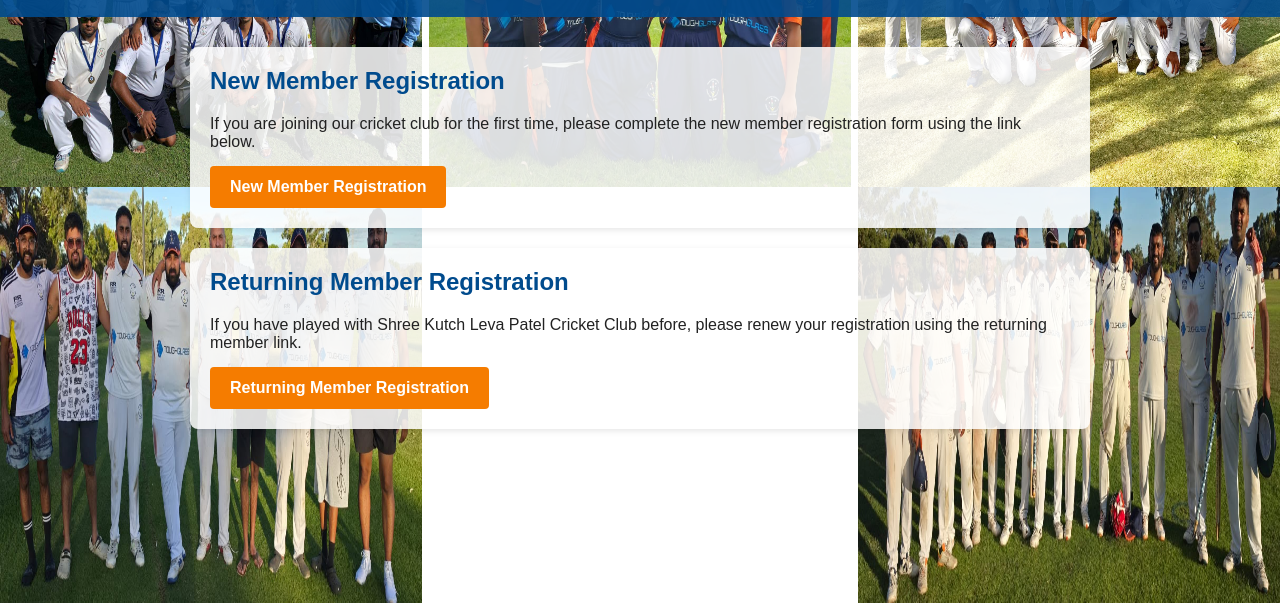
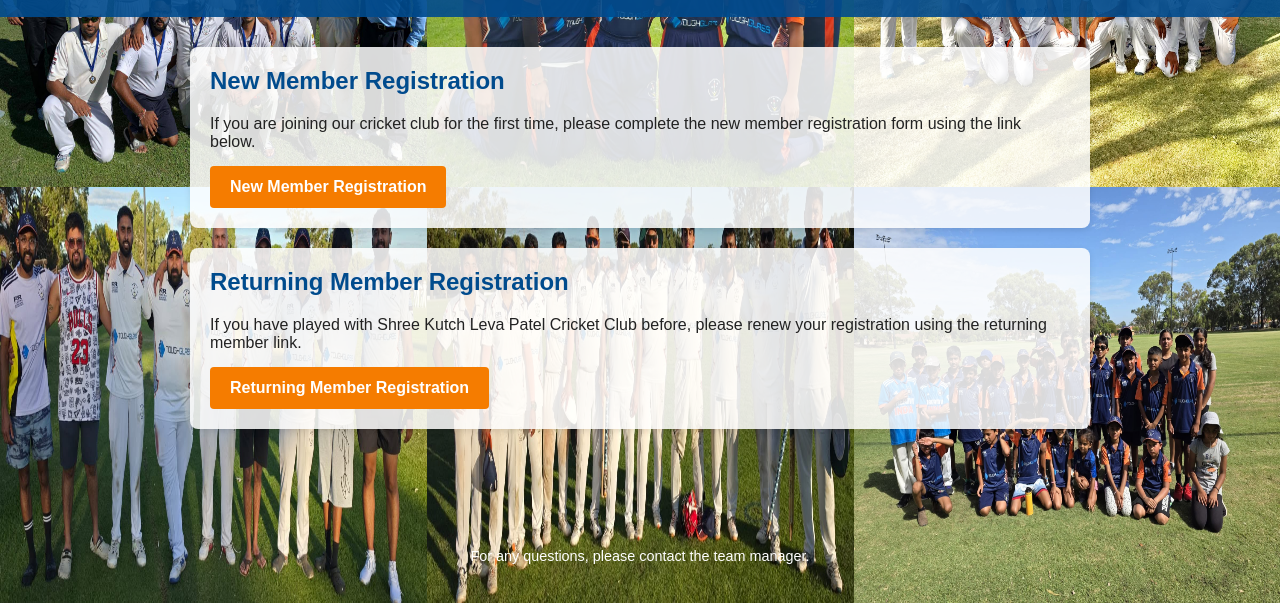
Before and after one commit to SKLPCC-WA/Summer-Registrations-2026-2027, a plain HTML site: page index.html in a window 1280 px wide. Shown: the part 229-833 px from the top of the page. Drawn offline with Linux system fonts and the light colour scheme.

Commit message:
Update background images and size in index.html

```diff
--- a/index.html
+++ b/index.html
@@ -10,20 +10,22 @@
       margin: 0;
       color: #222;
 
-      /* GRID COLLAGE BACKGROUND (Option 2) */
+      /* 6‑image grid collage */
       background-image:
         url('Image1.jpg'),
         url('Image2.jpg'),
         url('Image3.jpg'),
         url('Image4.jpg'),
-        url('Image5.jpg');
-      background-size: 33% 50%;
+        url('Image5.jpg'),
+        url('Image6.jpg');
+      background-size: 33.33% 50%;
       background-repeat: no-repeat;
       background-position:
         top left,
         top center,
         top right,
         bottom left,
+        bottom center,
         bottom right;
     }
 
```
